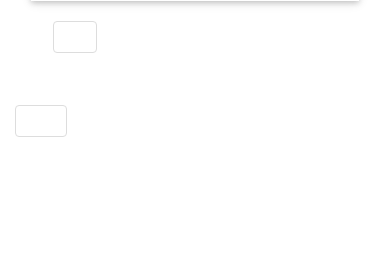
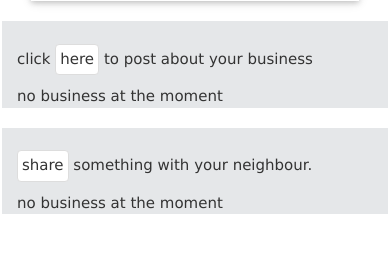
Before and after one commit to AhmadSAshraf/mtaa, a Django app: template mtaa/templates/details.html in a window 390 px wide. Shown: the part 364-617 px from the top of the page. Run offline with Django 3.2, Linux system fonts and the light colour scheme; the template is opened without the code that fills it, so the values that code supplies are empty; some libraries are stand-ins or nearby versions.

Commit message:
working links to new business and posts

```diff
--- a/mtaa/templates/details.html
+++ b/mtaa/templates/details.html
@@ -3,7 +3,7 @@
 {% load bootstrap3 %} {% load staticfiles%}
 <div class="container">
     <div class="row">
-        <div style="margin-top:20px;" class='col-md-6'>
+        <div style="margin-top:20px;" class='col-md-5'>
             <div style="width:100%;" class="w3-container card">
 
                 <div class="w3-card" style="width:100%;">
@@ -29,10 +29,9 @@
 
 
 
-        <div style="color:white;margin-top:20px;" class="col-md-3">
-            <p>click <a class="img-thumbnail" href="{%url 'new_business' pk=neighbourhood.id %}">
-                    here
-                </a> to post about your business</p>
+        <div style="background-color:#E5E7E9; margin-top:20px; margin-right:2px; margin-left:2px;" class="col-md-3">
+          <br>
+            <p>click <a class="img-thumbnail" href="{%url 'new_business' pk=neighbourhood.id %}" style="text-decoration:none;">here</a> to post about your business</p>
             {%if businesses%}
             {%for business in businesses%}
 
@@ -47,8 +46,9 @@
 
 
 
-        <div style="color:white;margin-top:20px;" class="col-md-3">
-            <p><a class="img-thumbnail" href="{%url 'new_post' pk=neighbourhood.id %}">
+        <div style="background-color:#E5E7E9; margin-top:20px; margin-right:2px; margin-left:2px;" class="col-md-3">
+          <br>
+            <p><a class="img-thumbnail" href="{%url 'new_post' pk=neighbourhood.id %}" style="text-decoration:none;">
                     share
                 </a> something with your neighbour. </p>
             {%if posts%}
--- a/mtaa/templates/new_business_form.html
+++ b/mtaa/templates/new_business_form.html
@@ -19,7 +19,7 @@
   <form  action="{%url 'new_business' neighborhood.id %}" method="post" enctype="multipart/form-data">
     {%csrf_token%}
 
-    {% bootstrap_form business_form%}
+    {% bootstrap_form form%}
     <input type="submit" class="btn btn-success btn-lg" value="Post">
   </form>
 
```
